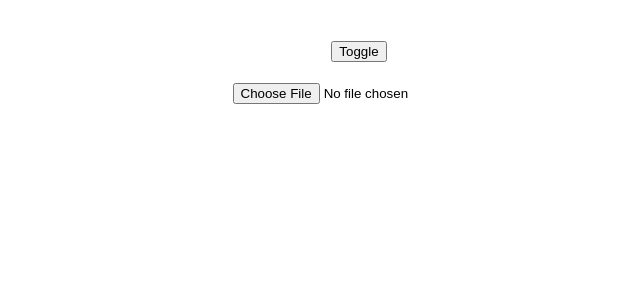
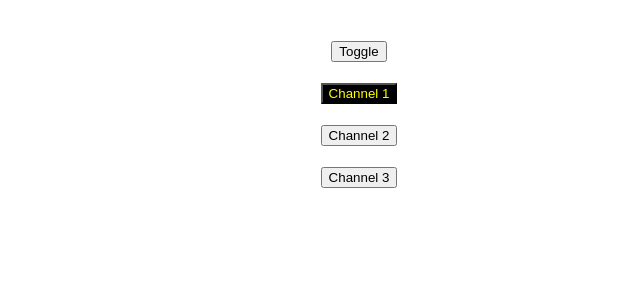
Before and after one commit to sontriplelift/react-app, a React (Create React App) app: page / in a window 1280 px wide. Both pictures are taken after a click on the button "Toggle". Shown: the top 300 px of the page, without its empty margins (281-921 px from the left). Built offline with nearby package versions, Linux system fonts and the light colour scheme.

Commit message:
useEffect with fake Chat App

```diff
--- a/src/App.js
+++ b/src/App.js
@@ -2,6 +2,7 @@ import './App.css';
 import { useState } from "react";
 import Content from './Content';
 import PreviewAvatar from './PreviewAvatar';
+import FakeChatApp from './FakeChatApp';
 
 function App() {
   const [show, setShow] = useState(false);
@@ -10,7 +11,8 @@ function App() {
     <div className="App">
       <button onClick={() => setShow(!show)}>Toggle</button>
       {/* {show && <Content />} */}
-      {show && <PreviewAvatar />}
+      {/* {show && <PreviewAvatar />} */}
+      {show && <FakeChatApp />}
     </div>
   );
 }
--- /dev/null
+++ b/src/FakeChatApp.js
@@ -0,0 +1,47 @@
+import { useEffect, useState } from "react";
+
+const channels = [
+  {
+    id: 1,
+    name: 'Channel 1'
+  },
+  {
+    id: 2,
+    name: 'Channel 2'
+  },
+  {
+    id: 3,
+    name: 'Channel 3'
+  }
+];
+
+function FakeChatApp() {
+  const [currentChannel, setCurrentChannel] = useState(1);
+
+  useEffect(() => {
+    const handleChat = (e) => {
+      console.log(e.detail);
+    }
+    window.addEventListener(`channel-${currentChannel}`, handleChat);
+    return () => {
+      window.removeEventListener(`channel-${currentChannel}`, handleChat);
+    }
+  }, [currentChannel]);
+
+  return (
+    <div>
+      {channels.map((channel) => (
+        <div key={channel.id}>
+          <button
+            style={channel.id === currentChannel ? {color: 'yellow', backgroundColor: 'black'} : {}}
+            onClick={() => setCurrentChannel(channel.id)}
+          >
+            {channel.name}
+          </button>
+        </div>
+      ))}
+    </div>
+  )
+}
+
+export default FakeChatApp;
--- a/src/index.js
+++ b/src/index.js
@@ -3,6 +3,20 @@ import ReactDOM from 'react-dom/client';
 import './index.css';
 import App from './App';
 import reportWebVitals from './reportWebVitals';
+
+// Fake chats
+function emitChat(id) {
+  setInterval(() => {
+    window.dispatchEvent(
+      new CustomEvent(`channel-${id}`, {
+        detail: `Chat content in Channel ${id}: ${(Math.random() + 1).toString(36).substring(2)}`
+      })
+    )
+  }, 2000);
+}
+emitChat(1);
+emitChat(2);
+emitChat(3);
 
 const root = ReactDOM.createRoot(document.getElementById('root'));
 root.render(
```
